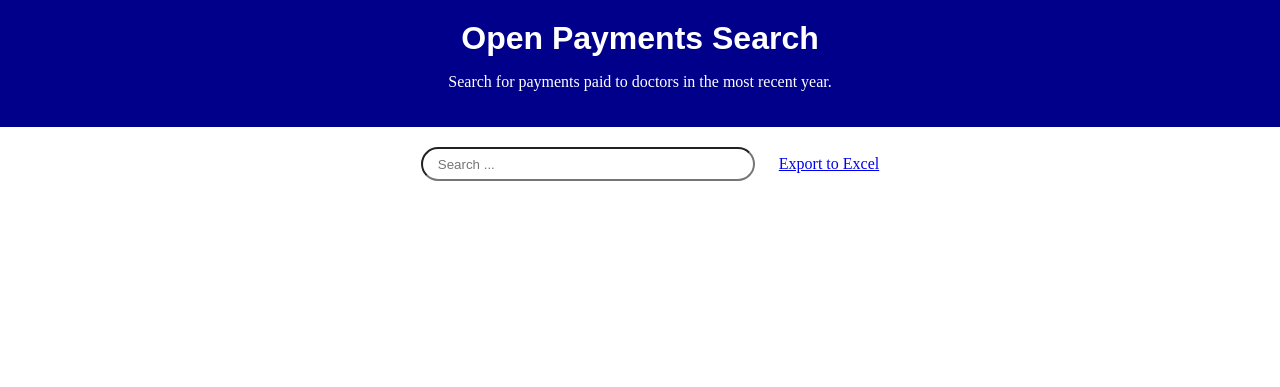
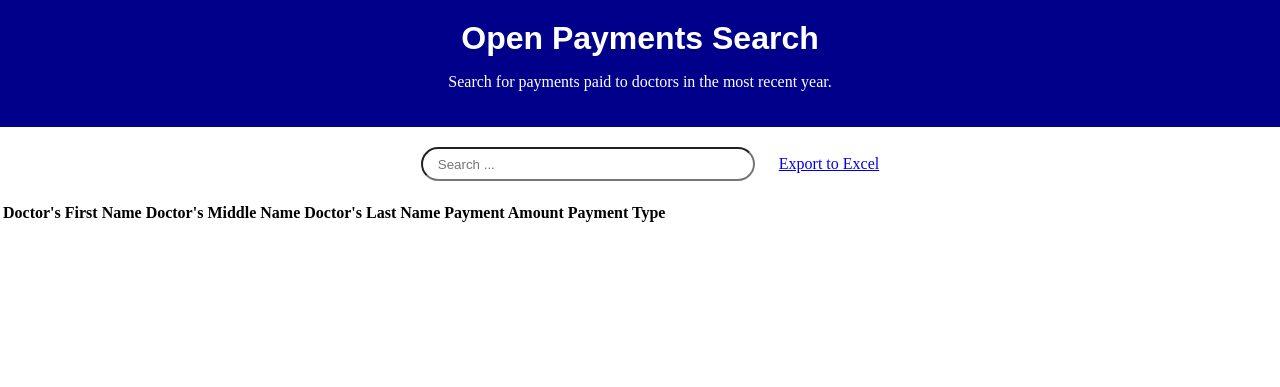
Before and after one commit to Jordan-Burgess/openpayments_search, a Django app: page /search/ in a window 1280 px wide. Shown: the top 387 px of the page. Run offline with Django 4.2, Linux system fonts and the light colour scheme; lists and menus that the app fills with data are empty.

Commit message:
Change HTML to display results in table

```diff
--- a/main_app/templates/search.html
+++ b/main_app/templates/search.html
@@ -13,7 +13,16 @@
     </header>
     <input type="text" id="search" placeholder="Search ...">
     <a href="#" id="excel">Export to Excel</a>
-    <div id="results"></div>
+
+    <table id="results">
+        <tr>
+            <th>Doctor's First Name</th>
+            <th>Doctor's Middle Name</th>
+            <th>Doctor's Last Name</th>
+            <th>Payment Amount</th>
+            <th>Payment Type</th>
+        </tr>
+    </table>
 
     <script>
         document.getElementById('search').addEventListener('input', function() {
@@ -25,9 +34,9 @@
                     const resultsElem = document.getElementById('results')
                     resultsElem.innerHTML = ''
                     data.forEach(item => {
-                        const divElem = document.createElement('div')
-                        divElem.textContent = `${item.doctor_first_name} | ${item.doctor_middle_name} | ${item.doctor_last_name} | $${item.payment_amount} | ${item.payment_type}`
-                        resultsElem.appendChild(divElem)
+                        const tableRowElem = document.createElement('tr')
+                        tableRowElem.innerHTML = `<td>${item.doctor_first_name}</td><td>${item.doctor_middle_name}</td><td>${item.doctor_last_name}</td><td>$${item.payment_amount}</td><td>${item.payment_type}</td>`
+                        resultsElem.appendChild(tableRowElem)
                     })
                 })
             }
```
